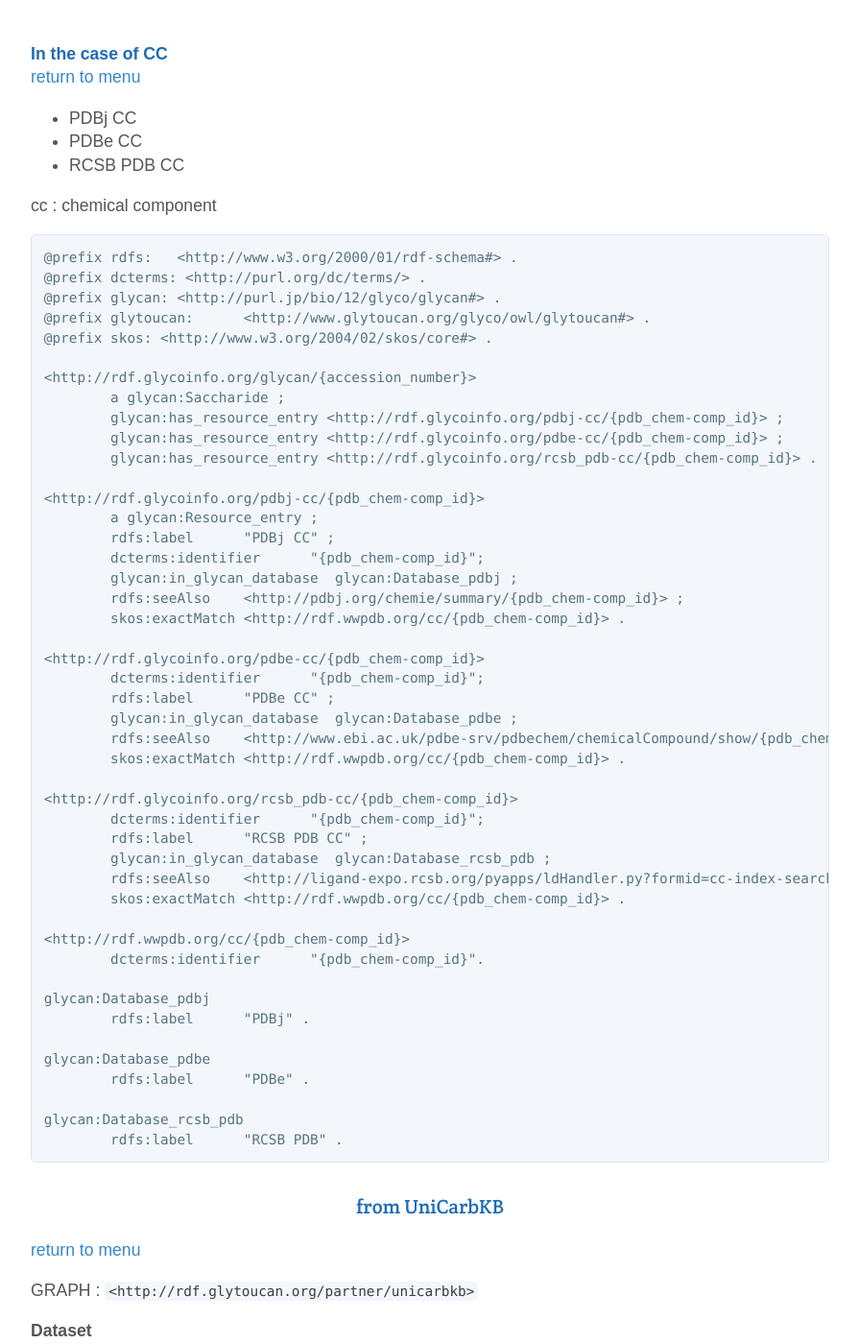
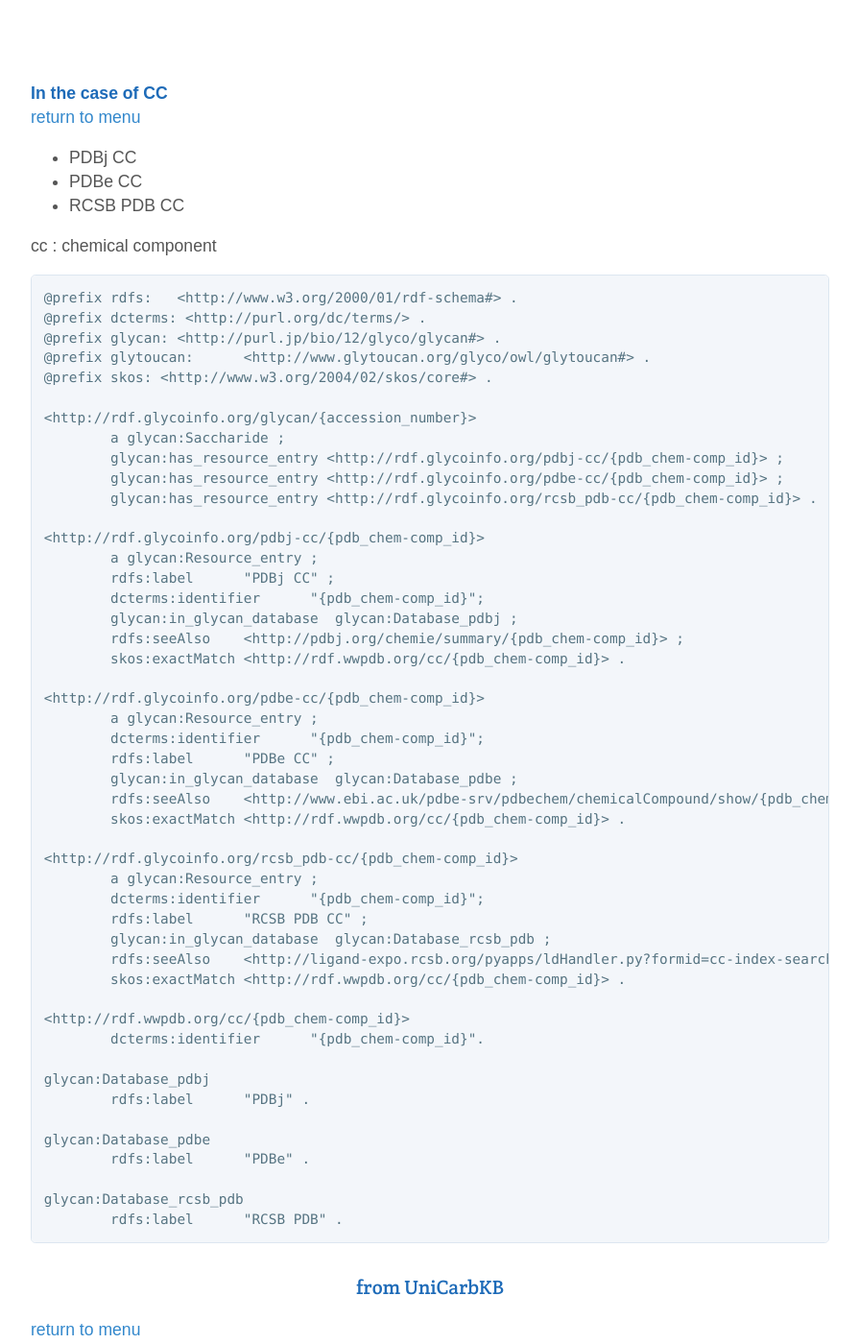
Before and after one commit to glytoucan/glytoucan, a Jekyll site: the page built from system/rdf/partnerRdf.md, in a window 1280 px wide and 1400 px high, scrolled down 8500 px. Shown: the whole window at 96% size, without its empty margins (192-1087 px from the left). Built offline with Jekyll 4.4.1, drawn with Linux system fonts in a browser that asks for light colours; nearby versions of some CDN libraries; some of the changed text lies outside the part shown.

Commit message:
modified partner rdf doc: add resource_entry class on each pdb triples

```diff
--- a/system/rdf/partnerRdf.md
+++ b/system/rdf/partnerRdf.md
@@ -389,6 +389,7 @@
 
 
 <http://rdf.glycoinfo.org/pdbe/{pdb_id}>
+	a glycan:Resource_entry ;
 	dcterms:identifier	"{pdb_id}";
 	rdfs:label	"PDBe" ;
 	glycan:in_glycan_database  glycan:Database_pdbe ;
@@ -396,6 +397,7 @@
 	skos:exactMatch	<http://rdf.wwpdb.org/pdb/{pdb_id}> .
 
 <http://rdf.glycoinfo.org/rcsb_pdb/{pdb_id}>
+	a glycan:Resource_entry ;
 	dcterms:identifier	"{pdb_id}";
 	rdfs:label	"RCSB PDB" ;
 	glycan:in_glycan_database  glycan:Database_rcsb_pdb ;
@@ -447,6 +449,7 @@
 	skos:exactMatch	<http://rdf.wwpdb.org/cc/{pdb_chem-comp_id}> .
 
 <http://rdf.glycoinfo.org/pdbe-cc/{pdb_chem-comp_id}>
+	a glycan:Resource_entry ;
 	dcterms:identifier	"{pdb_chem-comp_id}";
 	rdfs:label	"PDBe CC" ;
 	glycan:in_glycan_database  glycan:Database_pdbe ;
@@ -454,6 +457,7 @@
 	skos:exactMatch	<http://rdf.wwpdb.org/cc/{pdb_chem-comp_id}> .
 
 <http://rdf.glycoinfo.org/rcsb_pdb-cc/{pdb_chem-comp_id}>
+	a glycan:Resource_entry ;
 	dcterms:identifier	"{pdb_chem-comp_id}";
 	rdfs:label	"RCSB PDB CC" ;
 	glycan:in_glycan_database  glycan:Database_rcsb_pdb ;
```
